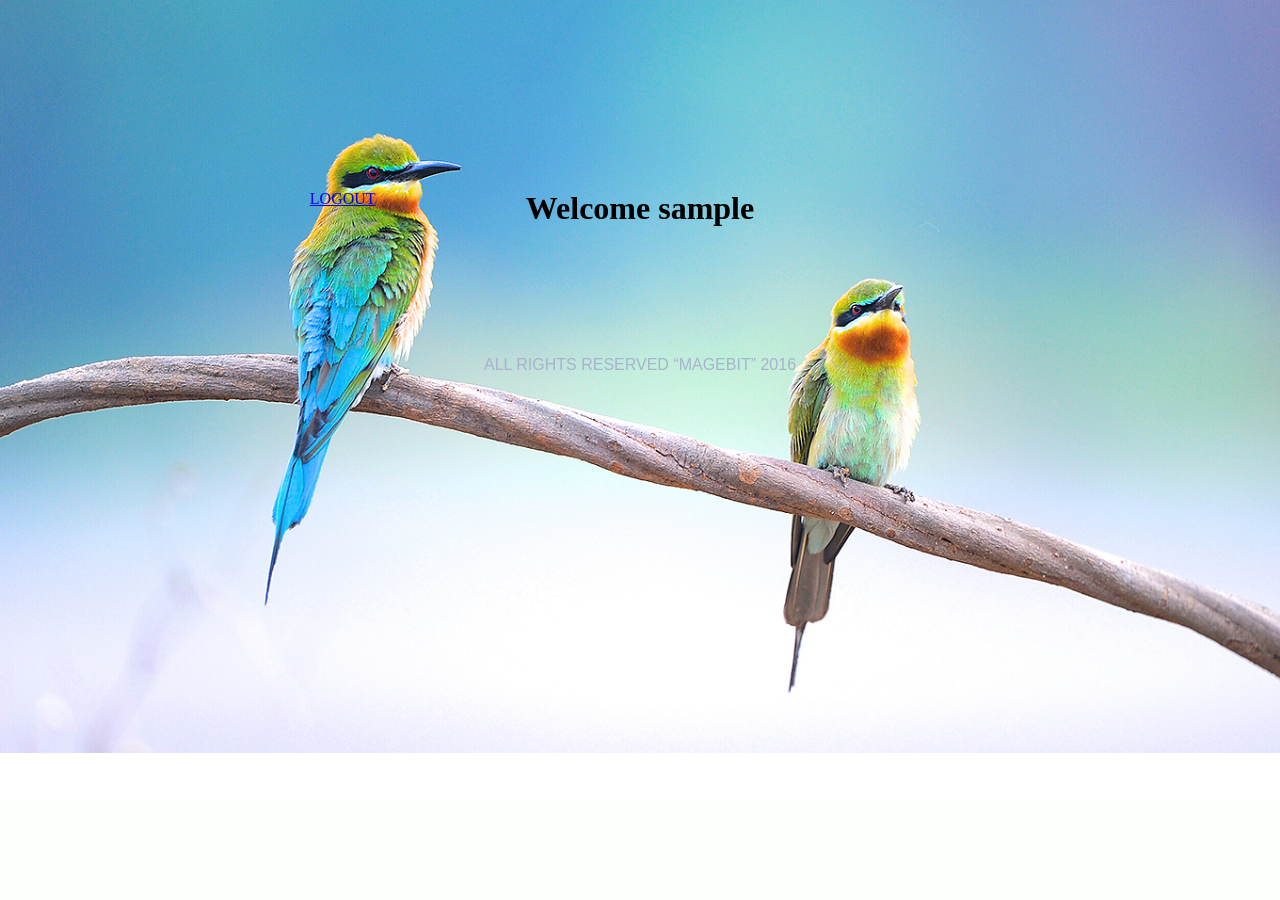
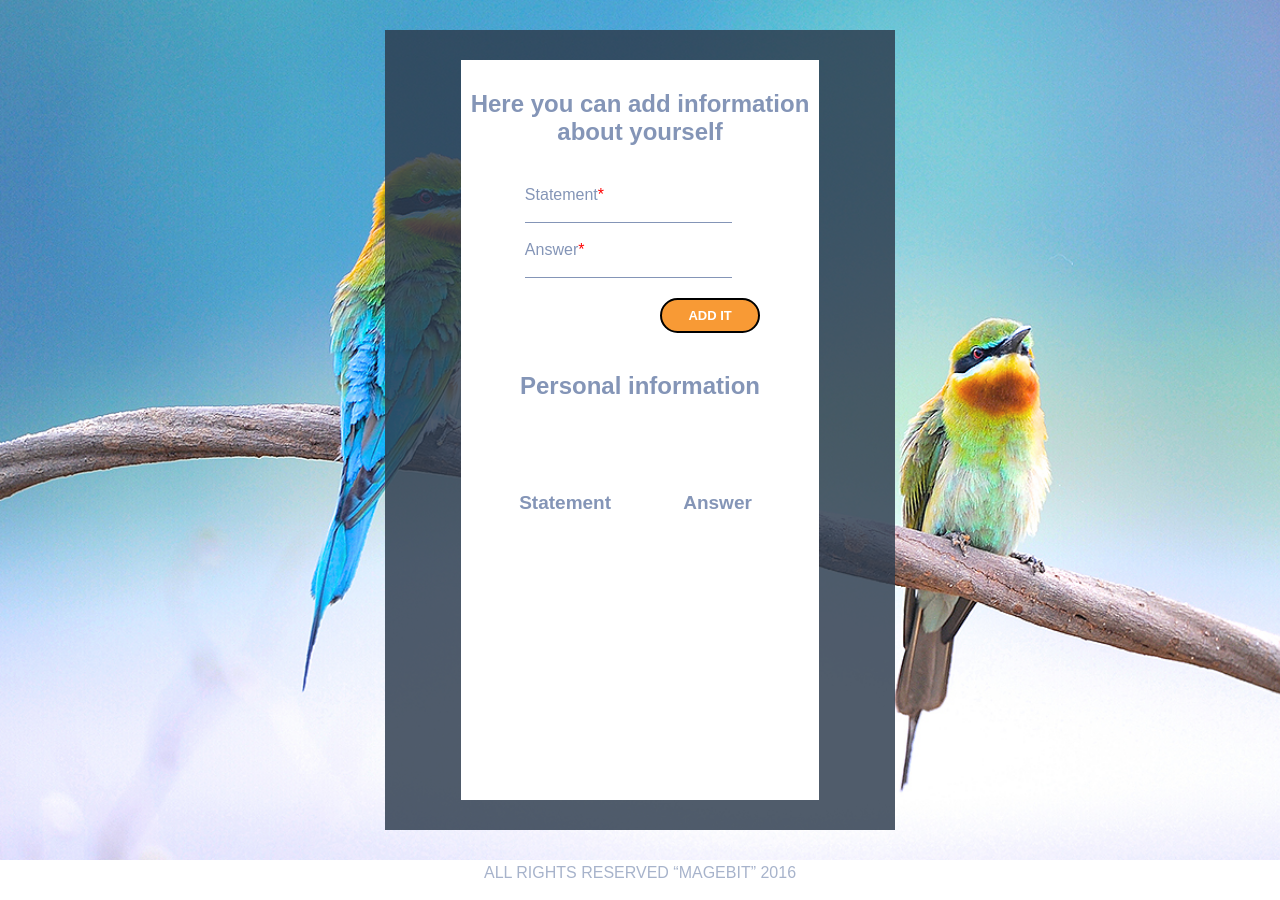
Before and after one commit to sniedzespele/Login, a PHP site: page /home.php in a window 1280 px wide. Before the commit the page ends 753 px from the top, so only its background shows below. Run offline with PHP 8.4, Linux system fonts and the light colour scheme; the visitor is signed in with stand-in values (Sample User, id 1); lists and menus that the app fills with data are empty.

Commit message:
done with login

```diff
--- a/footer.php
+++ b/footer.php
@@ -1,4 +1,4 @@
-</div>
+
 <footer>
             <div class="reserved">
                 <p>All Rights Reserved “Magebit” 2016</p>
--- a/home.php
+++ b/home.php
@@ -1,11 +1,101 @@
 <?php
+    // initialize errors variable
+    $errors = "";
+
+    // connect to database
+    $db = mysqli_connect("localhost", "root", "", "userregistration");
+
+    // insert a quote if submit button is clicked
+    if (isset($_POST['submit'])) {
+        if (empty($_POST['task'])) {
+            $errors = "You must fill in the task";
+        }else{
+            $task = $_POST['task'];
+            $sql = "INSERT INTO tasks (task) VALUES ('$task')";
+            mysqli_query($db, $sql);
+            header('location: home.php');
+        }
+    }
+
 session_start();
 if(!isset($_SESSION['username'])){
     header('index.php');
 }
-require_once 'head.php';
 ?>
-<a href="logout.php">LOGOUT</a>
-<h1>Welcome <?php echo $_SESSION['username']; ?> </h1>
-<?php
-require_once 'footer.php';
+<!DOCTYPE html>
+<html lang="en">
+
+<head>
+    <meta charset="UTF-8">
+    <meta name="viewport" content="width=device-width, initial-scale=1.0">
+    <title>Magebit</title>
+    <script src="styles/script.js" defer></script>
+    <link href="styles/style.css?version=51" rel="stylesheet" type="text/css">
+
+</head>
+
+<body>
+
+        <header></header>
+        <div class=content2>
+            <div class= "whitebg">
+<div class="heading">
+		<h2>Here you can add information about yourself</h2>
+	</div>
+	<form id="add" method="post" action="home.php" class="input_form">
+    <?php if (isset($errors)) { ?>
+	<p><?php echo $errors; ?></p>
+<?php } ?>
+    <label for="email">Statement<span style="color:red">*</span></label>
+    <br>
+        <input type="text" name="task" class="task_input">
+        <br>
+        <br>
+        <label for="email">Answer<span style="color:red" class=ls>*</span></label>
+        <br>
+        <input type="text" name="task" class="task_input">
+        <br>
+		<button type="submit" name="submit" id="add_btn" class="addbtn">Add it</button>
+    </form>
+    <br>
+    <br>
+    <br>
+    <div class=heading>
+    <h2>Personal information</h2>
+</div>
+
+<table style="width:90%">
+  <tr>
+    <th>Statement</th>
+    <th>Answer</th>
+  </tr>
+  <br>
+  <tr>
+    <td></td>
+    <td></td>
+    <td></td>
+  </tr>
+  <tr>
+    <td></td>
+    <td></td>
+    <td></td>
+  </tr>
+  <tr>
+    <td></td>
+    <td></td>
+    <td></td>
+  </tr>
+</table>
+    </div>
+</div>
+</div>
+    <footer>
+            <div class="footerdiv">
+                <p>All Rights Reserved “Magebit” 2016</p>
+            </div>
+        </footer>
+    </div>
+    </div>
+</body>
+
+</html>
--- a/styles/style.css
+++ b/styles/style.css
@@ -7,6 +7,8 @@ body {
     background-image: url('img/background.jpg');
     background-repeat: no-repeat;
     background-size: cover;
+
+
 }
     .all {
         display: grid;
@@ -75,11 +77,10 @@ body {
             border-radius: 50px;
             width: 140px;
             height: 48px;
-            margin-bottom: 70px;
             font-family: source-sans-pro, sans-serif;
             font-weight: 700;
             font-style: normal;
-            margin-top: 30px;
+
         }
         .signupbtn:hover {
             background-color: #f8bf34;
@@ -124,7 +125,33 @@ body {
             font-style: normal;
         }
         .loginbtn:hover {
-            background-color: #f8bf34;}
+        background-color: #f8bf34;}
+
+
+            .addbtn {
+                position: absolute;
+                right: 5px;
+                background-color: #f89a35;
+                color: white;
+                border-style:solid;
+                text-transform: uppercase;
+                display: inline-block;
+                font-size: 13px;
+                cursor: pointer;
+                border-radius: 50px;
+                width: 100px;
+                height: 35px;
+                font-family: source-sans-pro, sans-serif;
+                font-weight: 700;
+                font-style: normal;
+                margin-top: 20px;
+                margin-bottom: 40px;
+
+            }
+                .addbtn:hover {
+                    background-color: #f8bf34;
+                }
+
     .for-login{
         height: 440px;
         width: 440px;
@@ -140,6 +167,7 @@ body {
         font-family: source-sans-pro, sans-serif;
         font-weight: 400;
         font-style: normal;
+        color:  #8495b7;
 
 
     }
@@ -155,17 +183,33 @@ header {
 footer{
     display: grid;
     grid-area: footer;
-        justify-self: center;
         text-transform: uppercase;
-        margin-top: 125px;
+
+        left: 0;
+        bottom: 60px;
+        width: 100%;
     }
     .reserved{
         color: #a7b3cb;
         font-family: source-sans-pro, sans-serif;
         font-weight: 700;
         font-style: normal;
-        position: sticky;
+        text-align: center;
     }
+    .footerdiv{
+
+            position: absolute;
+            width: 100%;
+            height: 2.5rem;
+            color: #a7b3cb;
+            font-family: source-sans-pro, sans-serif;
+            font-weight: 700;
+            font-style: normal;
+            text-align: center;
+
+
+    }
+
 .content {
     position: relative;
     height: 416px;
@@ -263,9 +307,17 @@ footer{
     border-top: 20px solid #82d2f1;
     border-left: 8px solid transparent;
     margin-left: -98px;
-    margin-top: 38px;
+       margin-top: 38px;
   }
 
+  #triangle-topright2 {
+    width: 0;
+    height: 0;
+    border-top: 20px solid #82d2f1;
+    border-left: 8px solid transparent;
+    margin-left: -98px;
+    margin-top: 12px;
+  }
   #triangle-bottomright {
     width: 0;
     height: 0;
@@ -288,9 +340,91 @@ footer{
   }
 
 
-
  #slider{
      height: 460px;
      position: absolute;
      right: 20px;
  }
+ .content2 {
+        position: relative;
+        background-color: rgba(45, 60, 77, 83%);
+        display: grid;
+        justify-self: center;
+        margin: 30px;
+        min-height: 100vh;
+ }
+ .heading{
+	margin: 30px auto;
+	text-align: center;
+    font-family: source-sans-pro, sans-serif;
+}
+h2 {
+    color:  #8495b7;
+
+}
+h4 {
+    color:  #8495b7;
+    margin-left: 40px;
+
+}
+.whitebg {
+    position: relative;
+    margin: auto;
+    width: 70%;
+    background: #ffffff;
+    margin-top: 30px;
+    font-family: source-sans-pro, sans-serif;
+    font-weight: 300;
+    font-style: normal;
+    margin-bottom: 30px;
+}
+#add {
+    position: relative;
+	width: 70%;
+	margin: auto;
+	padding: 10px;
+	background: white;
+}
+form p {
+	color: red;
+	margin: 0px;
+}
+.task_input {
+    box-sizing: border-box;
+    border: none;
+    border-bottom: 1px solid #8495b7;
+    color: black;
+    font-family: 'Source Sans Pro';
+    font-style: normal;
+    font-weight: 400;
+    width: 90%;
+}
+
+
+table {
+    width: 50%;
+    margin: 30px auto;
+    border-collapse: collapse;
+}
+
+
+
+th {
+    font-size: 19px;
+    color:  #8495b7;
+
+}
+
+th, td{
+	border: none;
+    height: 50px;
+    padding: 5px;
+}
+
+tr:hover {
+	background: #E9E9E9;
+}
+
+.task {
+	text-align: left;
+}
--- a/validation.php
+++ b/validation.php
@@ -8,7 +8,7 @@ $name = $_POST['user'];
 $email = $_POST['email'];
 $pass = $_POST['password'];
 
-$s = " select * from usertable where name = '$name' && password = '$pass' ";
+$s = " select * from usertable where email = '$email' ";
 $result = mysqli_query($con, $s);
 $num = mysqli_num_rows($result);
 if($num==1) {
```
Also changed, not shown: index.php (+6 -3 lines).
